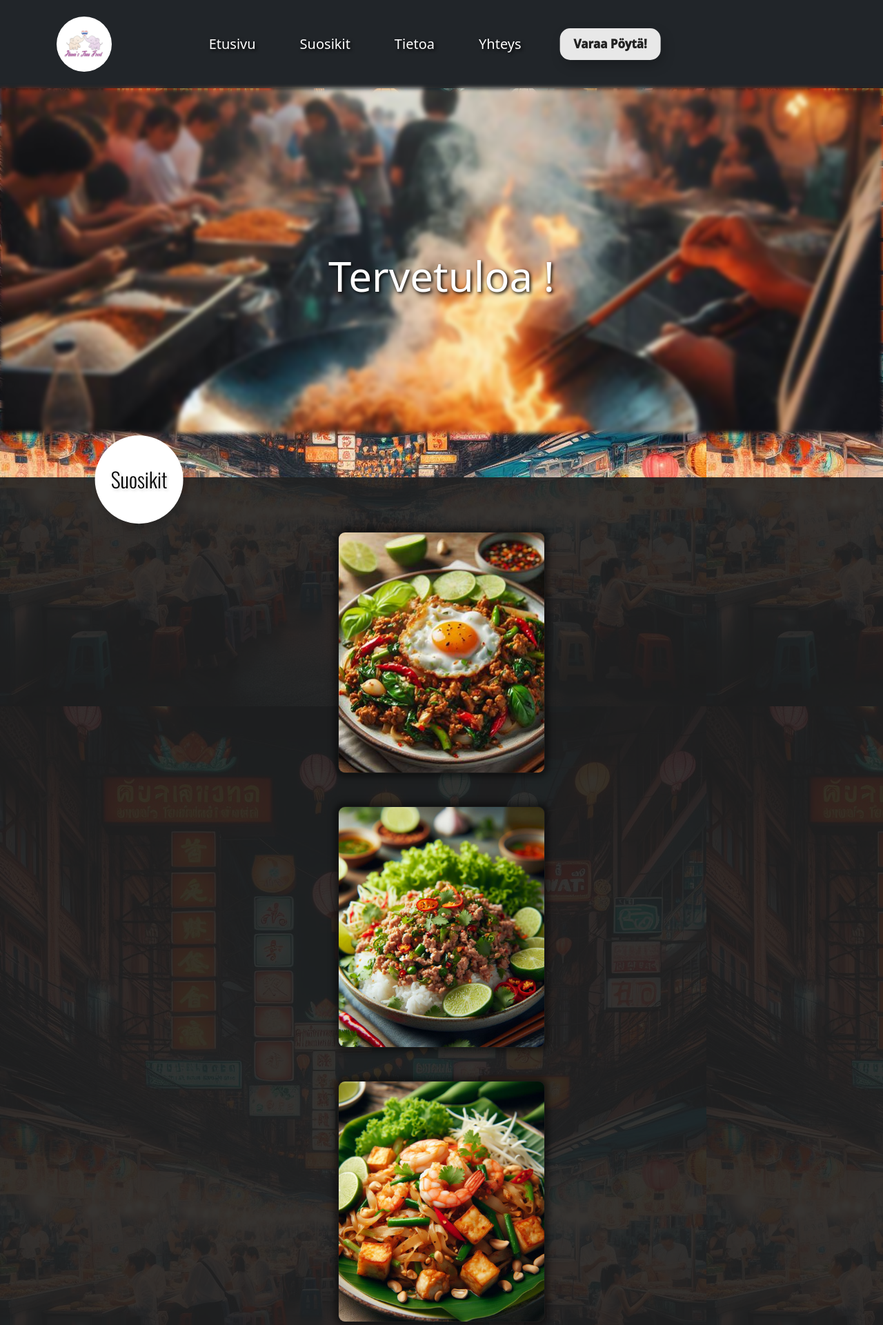
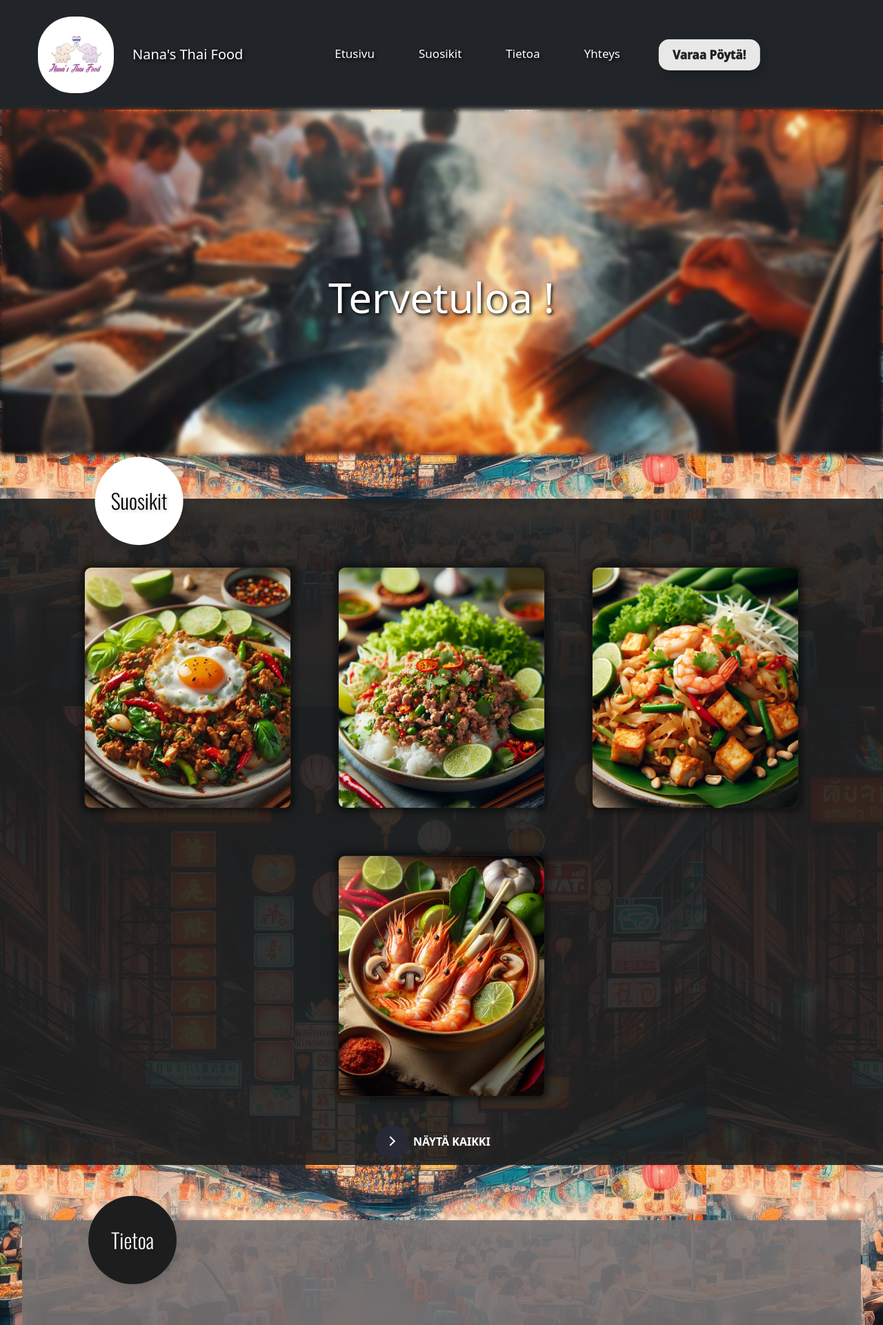
Before and after one commit to AlexNtrx/perfectversion, a plain HTML site: page index.html in a window 1280 px wide. Shown: the top 1921 px of the page at 69% size. Drawn offline with nearby package versions, Linux system fonts and the light colour scheme.

Commit message:
first commit

```diff
--- a/style.css
+++ b/style.css
@@ -3,30 +3,42 @@
 
 
 
+@media (max-width: 1400px) {
+  nav .container .logo img,
+  nav .container .navbar-brand {
+    display: flex;
+    align-items: center;
+    font-size: 20px;
+    max-width: 100%;
+    margin: 1rem 0;
 
-@media (max-width:1400px)  {
+  }
+  nav .container .logo img {
+    position: relative;
+    right: 25%;
+  }
 
-  nav .container  .logo img, nav .container .navbar-brand{
+
+  #navbar-brand {
+    display:flex;
+  }
+
+  nav ul {
     display: flex;
-    font-size: 20px;
-    width: 5rem;
-    margin: 1rem 0; }
-    #navbar-brand {
-      display: none;
-    }
-
-  nav ul{
-    display: flex;
+    font-size: 17px;
     transform: translateX(20%);
 
   }
+
   .menu-section .cardAll {
     display: flex;
     flex-wrap: wrap;
     justify-content: center;
-    width:40%;
+    gap: 20px;
+    padding: 20px;
   }
 }
+
 @media screen and (max-width:768px) and (max-width:1024px) {
   button {
     right: 40px;
@@ -38,7 +50,7 @@
 
   .moreButton .learn-more {
     left: 1rem;
-    top: 1rem;
+
   }
   nav .container{
     display: inline-block;
@@ -85,6 +97,7 @@
   .navbar-brand:hover {
     pointer-events: none;
 }
+
 
 }
 
@@ -359,13 +372,12 @@ section .card {
 }
 
 
-.menu-section .moreButton button {
+.moreButton {
   display: flex;
   position: relative;
-  bottom: -100%;
   align-content: center;
-
-
+  justify-content: center;
+ transform: translateY(-120%);
 
 
 }
```
Also changed, not shown: index.html (+1 -1 lines).
